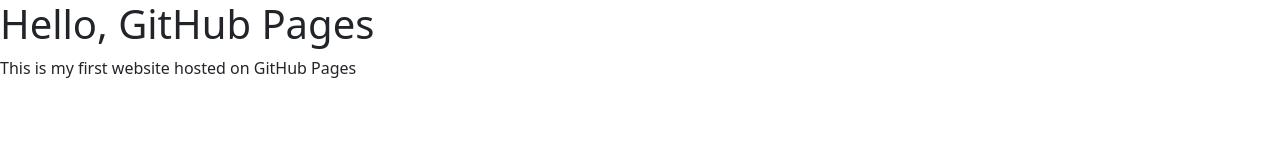
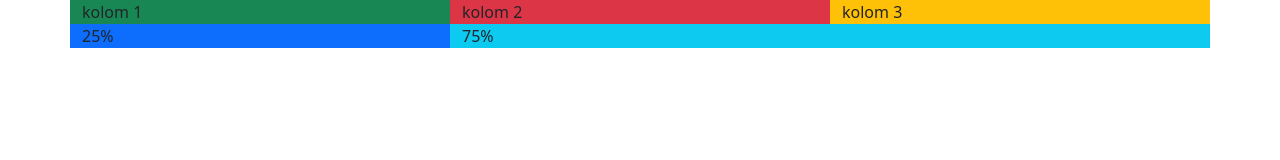
Before and after one commit to dinardiamond/coba-git, a plain HTML site: page index.html in a window 1280 px wide. Drawn offline with nearby package versions, Linux system fonts and the light colour scheme.

Commit message:
commit p5

```diff
--- a/index.html
+++ b/index.html
@@ -7,8 +7,17 @@
     <link href="https://cdn.jsdelivr.net/npm/bootstrap@5.3.8/dist/css/bootstrap.min.css" rel="stylesheet" integrity="sha384-sRIl4kxILFvY47J16cr9ZwB07vP4J8+LH7qKQnuqkuIAvNWLzeN8tE5YBujZqJLB" crossorigin="anonymous">
 </head>
 <body>
-    <h1>Hello, GitHub Pages</h1>
-    <p>This is my first website hosted on GitHub Pages </p>
+    <div class="container">
+        <div class="row">
+            <div class="col bg-success">kolom 1</div>
+            <div class="col bg-danger">kolom 2</div>
+            <div class="col bg-warning">kolom 3</div>
+        </div>
+        <div class="row">
+            <div class="col-4 bg-primary">25%</div>
+            <div class="col-8 bg-info">75%</div>
+        </div>
+    </div>
      <script src="https://cdn.jsdelivr.net/npm/bootstrap@5.3.8/dist/js/bootstrap.bundle.min.js" integrity="sha384-FKyoEForCGlyvwx9Hj09JcYn3nv7wiPVlz7YYwJrWVcXK/BmnVDxM+D2scQbITxI" crossorigin="anonymous"></script>
 </body>
 </html>
```
